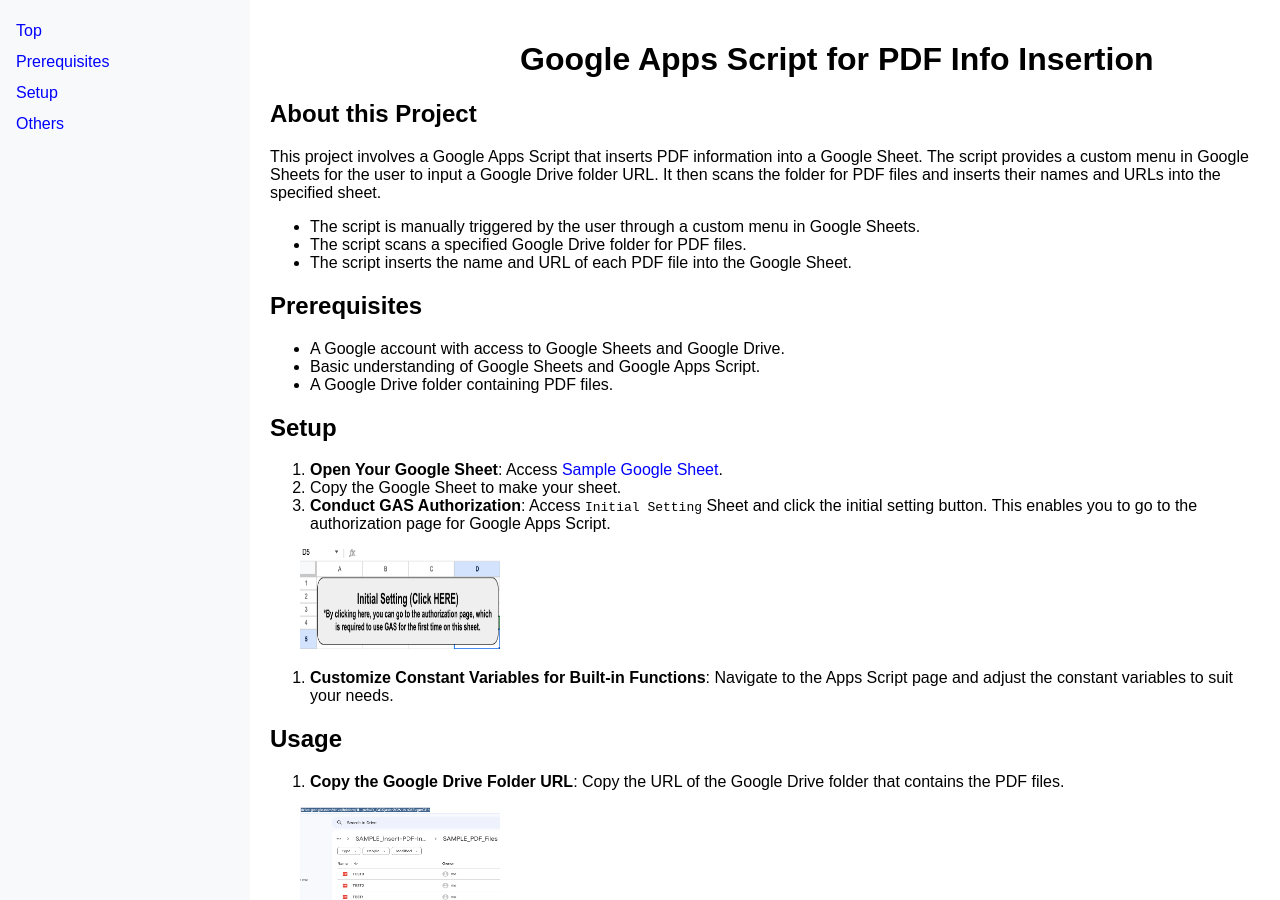
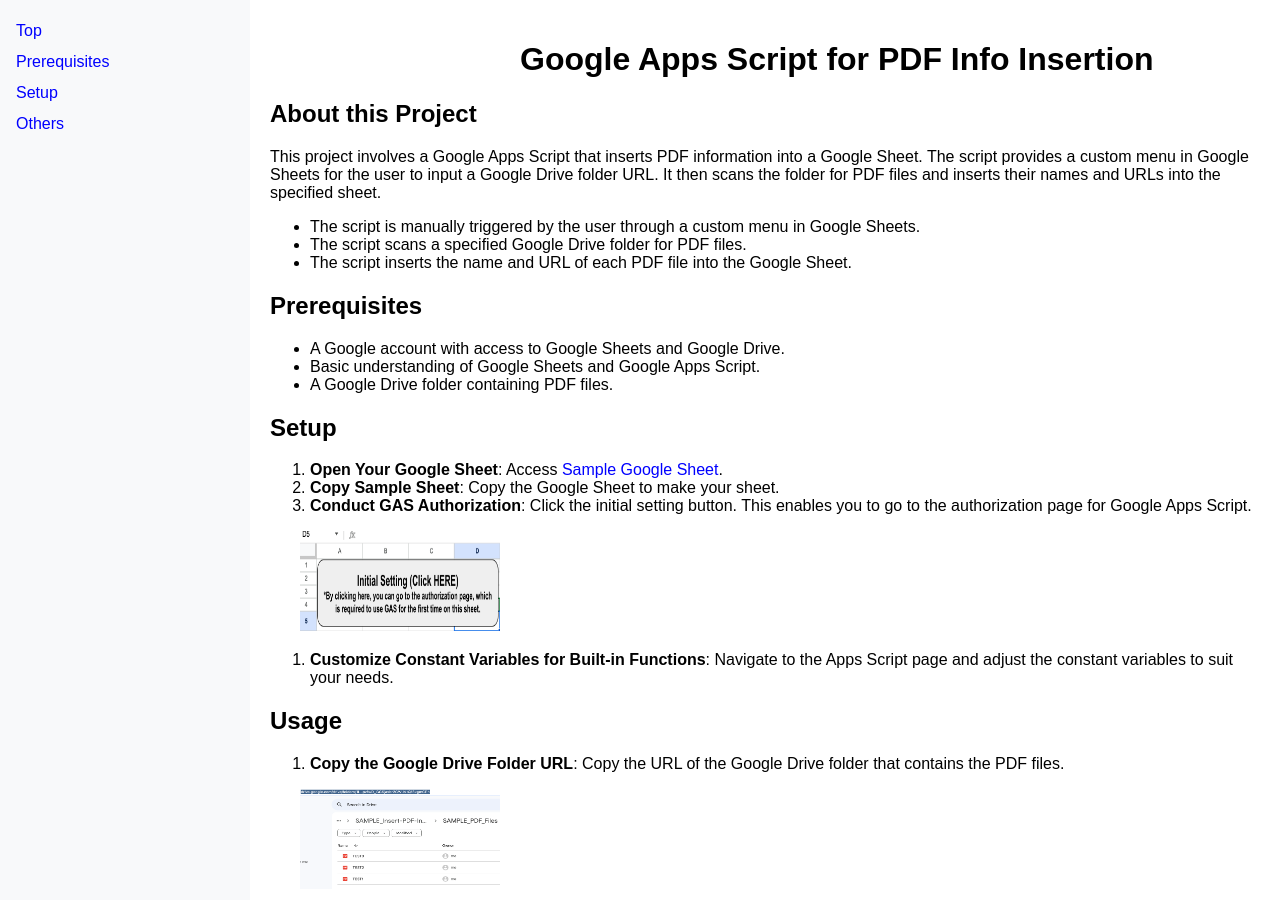
Before and after one commit to tsato21/pdf-info-inserter, a Jekyll site: the page built from docs/index.md, in a window 1280 px wide and 900 px high. Built offline with Jekyll 4.4.1, drawn with Linux system fonts in a browser that asks for light colours.

Commit message:
Update index.md

```diff
--- a/docs/index.md
+++ b/docs/index.md
@@ -20,13 +20,14 @@ This project involves a Google Apps Script that inserts PDF information into a G
 ## Setup
 
 1. **Open Your Google Sheet**: Access <a href="https://docs.google.com/spreadsheets/d/1z1i7ZYgkRRC0WS3xqS3CGh1GJ8iUQWKkcMwbVa3YU6Q/edit#gid=1971008536" target="_blank" rel="noopener noreferrer">Sample Google Sheet</a>.
-2. Copy the Google Sheet to make your sheet.
-3. **Conduct GAS Authorization**: Access `Initial Setting` Sheet and click the initial setting button. This enables you to go to the authorization page for Google Apps Script.
+2. **Copy Sample Sheet**: Copy the Google Sheet to make your sheet.
+3. **Conduct GAS Authorization**: Click the initial setting button. This enables you to go to the authorization page for Google Apps Script.
 
   <div style="margin-left: 30px">
     <img src="assets/images/initial-setting.png" alt="Image of Initial Setting" width="200" height="100">
   </div>
 
+<!-- 4 -->
 4. **Customize Constant Variables for Built-in Functions**: Navigate to the Apps Script page and adjust the constant variables to suit your needs.
 
 ## Usage
```
